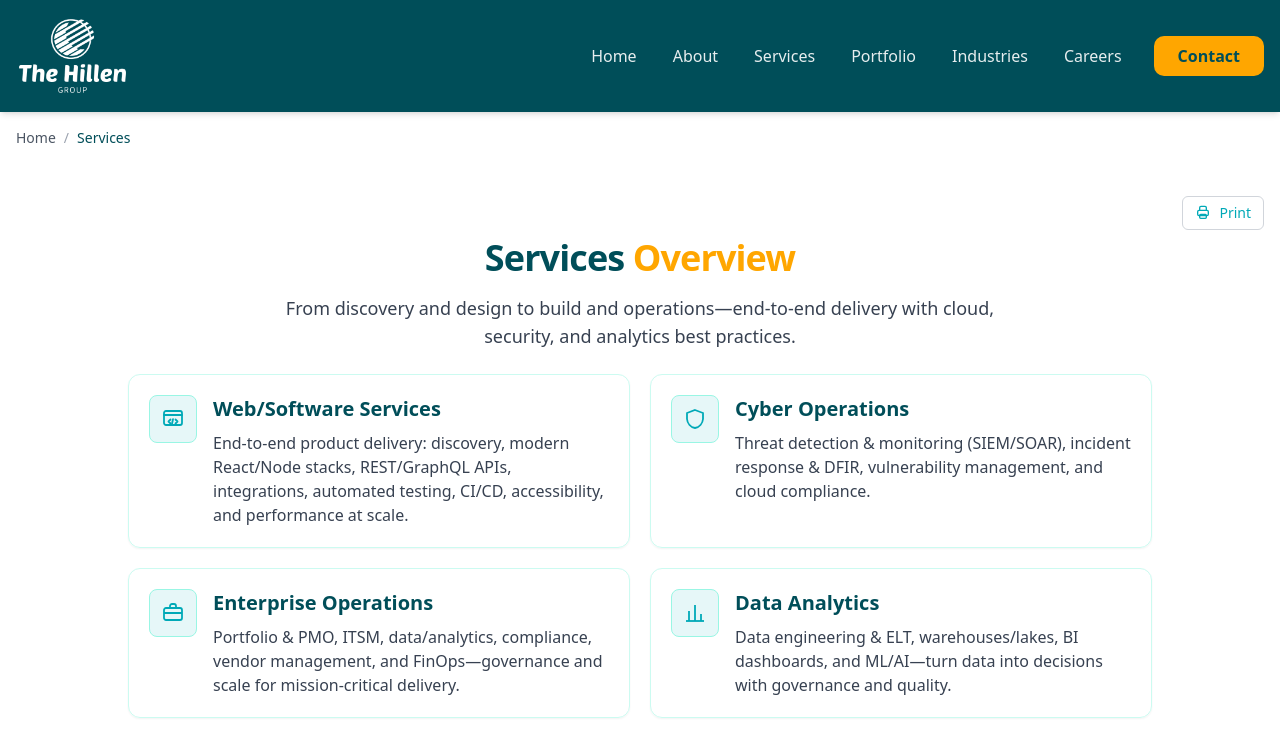
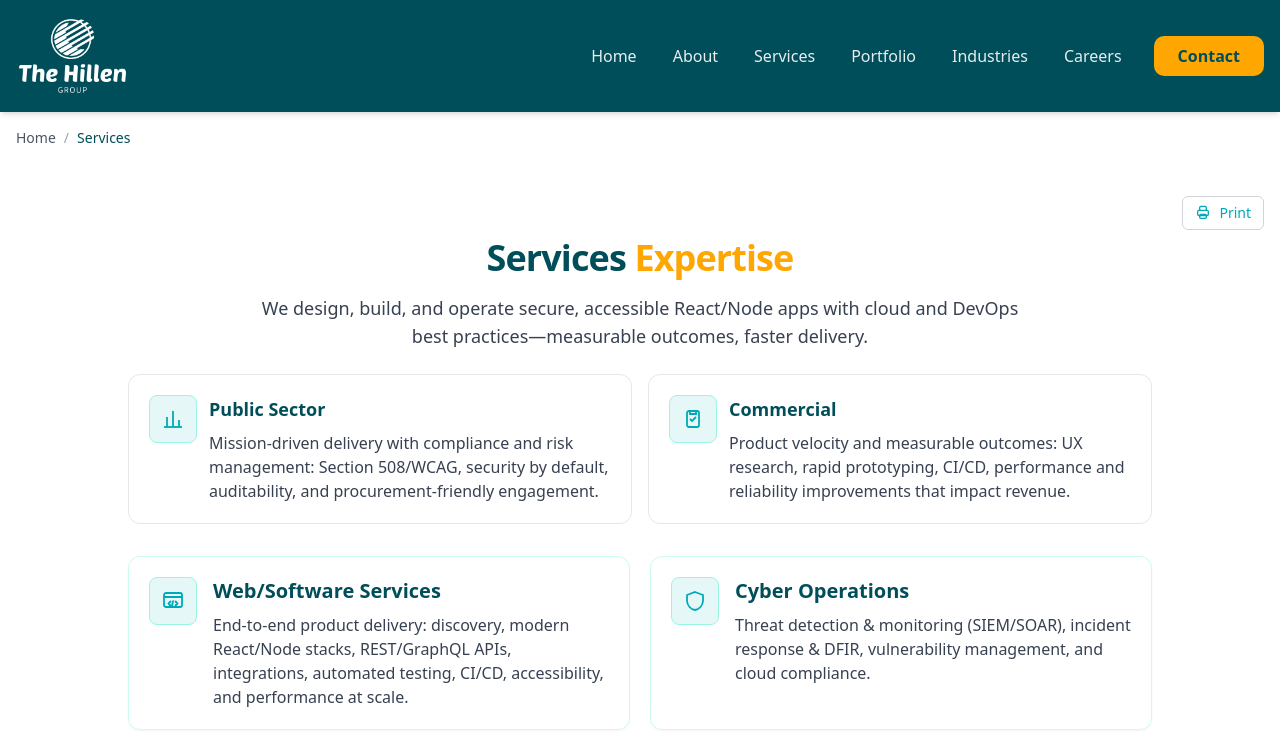
Before and after one commit to thehillengroup/hillen-site, a React (Create React App) app: page /services in a window 1280 px wide. Shown: the top 737 px of the page. Built offline with nearby package versions, Linux system fonts and the light colour scheme.

Commit message:
Large volume updates. v7

```diff
--- a/scripts/generate-sitemap.js
+++ b/scripts/generate-sitemap.js
@@ -21,7 +21,6 @@ const ROUTES = [
   '/careers',
   '/apply',
   '/contact',
-  '/contracting',
   '/case-studies',
   '/privacy',
   '/terms',
--- a/src/App.jsx
+++ b/src/App.jsx
@@ -82,7 +82,7 @@ export default function App() {
           {/* <Route path="/login"          element={<Layout><Login /></Layout>} /> */}
 
           {/* Gov-contracting */}
-          <Route path="/contracting"        element={<Layout><Contracting /></Layout>} />
+          <Route path="/contracting"        element={<Layout seo={{ noindex: true }}><Contracting /></Layout>} />
           <Route path="/case-studies"       element={<Layout><CaseStudies /></Layout>} />
           <Route path="/case-studies/:slug" element={<Layout><CaseStudy /></Layout>} />
 
--- a/src/pages/Capabilities.jsx
+++ b/src/pages/Capabilities.jsx
@@ -9,6 +9,12 @@ export default function Capabilities() {
   useEffect(() => {
     document.title = 'Capabilities | The Hillen Group';
     AOS.init({ once: true, duration: 700, easing: 'ease-out-quart' });
+  }, []);
+
+  // Enable print watermark only on this page
+  useEffect(() => {
+    document.body.classList.add('print-watermark');
+    return () => document.body.classList.remove('print-watermark');
   }, []);
 
   const Section = ({ title, children }) => (
--- a/src/pages/Contracting.jsx
+++ b/src/pages/Contracting.jsx
@@ -1,10 +1,17 @@
 import React, { useEffect } from 'react';
 import AOS from 'aos';
 import Seo from '../components/Seo';
+import PrintButton from '../components/ui/PrintButton';
 
 export default function Contracting() {
   useEffect(() => {
     AOS.init({ once: true, duration: 700 });
+  }, []);
+
+  // Enable print watermark on this page only
+  useEffect(() => {
+    document.body.classList.add('print-watermark');
+    return () => document.body.classList.remove('print-watermark');
   }, []);
 
   return (
@@ -17,11 +24,14 @@ export default function Contracting() {
       <section className="py-16 px-4">
         <div className="mx-auto max-w-6xl">
           <header className="mb-10 text-center">
+            <div className="no-print flex justify-end mb-3">
+              <PrintButton label="Print / Save PDF" />
+            </div>
             <h1 className="text-4xl font-bold" data-aos="fade-up">Contracting</h1>
             <p className="mt-2 text-gray-600" data-aos="fade-up" data-aos-delay="100">
               Vehicle-ready partner for federal, state, and local missions.
             </p>
-            <div className="mt-6" data-aos="fade-up" data-aos-delay="150">
+            <div className="mt-6 no-print" data-aos="fade-up" data-aos-delay="150">
               <a
                 href="/capabilities"
                 className="inline-flex items-center rounded-lg bg-accent px-5 py-3 font-semibold text-dark hover:brightness-95"
--- a/src/pages/Services.jsx
+++ b/src/pages/Services.jsx
@@ -4,6 +4,7 @@ import Breadcrumbs from '../components/ui/Breadcrumbs';
 import PageHero from '../components/ui/PageHero';
 import { initAOS } from '../utils/aos';
 import services from '../data/services';
+import { AnalyticsIcon, ProfessionalIcon } from '../data/icons';
 
 export default function Services() {
   useEffect(() => {
@@ -17,12 +18,45 @@ export default function Services() {
       <Breadcrumbs items={[{ label: 'Home', href: '/home' }, { label: 'Services' }]} />
       <PageHero
         title="Services"
-        accent="Overview"
-        description="From discovery and design to build and operations—end-to-end delivery with cloud, security, and analytics best practices."
-      />
+        accent="Expertise"
+        description="We design, build, and operate secure, accessible React/Node apps with cloud and DevOps best practices—measurable outcomes, faster delivery."
+        />
 
       <section className="px-4">
         <div className="max-w-5xl mx-auto">
+          {/* ICP panels: Public sector vs. Commercial */}
+          <div className="mb-8 grid gap-4 md:grid-cols-2" data-aos="fade-up" data-aos-delay="60">
+            <div className="group rounded-xl border bg-white p-5 flex items-start gap-3 transition-all duration-300 hover:-translate-y-0.5 hover:border-teal-300 hover:shadow-lg">
+              <span
+                className="shrink-0 inline-flex h-12 w-12 items-center justify-center rounded-lg border border-teal-200 bg-[#E6F7F8] text-[#00A9B7] transition-colors duration-300 group-hover:border-teal-300 group-hover:text-teal-700"
+                aria-hidden
+              >
+                <AnalyticsIcon className="h-6 w-6" />
+              </span>
+              <div>
+                <h3 className="text-lg font-semibold">Public Sector</h3>
+                <p className="mt-2 text-gray-700">
+                  Mission‑driven delivery with compliance and risk management: Section 508/WCAG, security by default,
+                  auditability, and procurement‑friendly engagement.
+                </p>
+              </div>
+            </div>
+            <div className="group rounded-xl border bg-white p-5 flex items-start gap-3 transition-all duration-300 hover:-translate-y-0.5 hover:border-teal-300 hover:shadow-lg">
+              <span
+                className="shrink-0 inline-flex h-12 w-12 items-center justify-center rounded-lg border border-teal-200 bg-[#E6F7F8] text-[#00A9B7] transition-colors duration-300 group-hover:border-teal-300 group-hover:text-teal-700"
+                aria-hidden
+              >
+                <ProfessionalIcon className="h-6 w-6" />
+              </span>
+              <div>
+                <h3 className="text-lg font-semibold">Commercial</h3>
+                <p className="mt-2 text-gray-700">
+                  Product velocity and measurable outcomes: UX research, rapid prototyping, CI/CD, performance and
+                  reliability improvements that impact revenue.
+                </p>
+              </div>
+            </div>
+          </div>
           <ul className="grid gap-5 md:grid-cols-2" data-aos="fade-up" data-aos-delay="100">
             {services.map(({ id, title, desc, Icon }, i) => (
               <li
```
Also changed, not shown: 1 other file (tests, documents, lock files or other folders).
